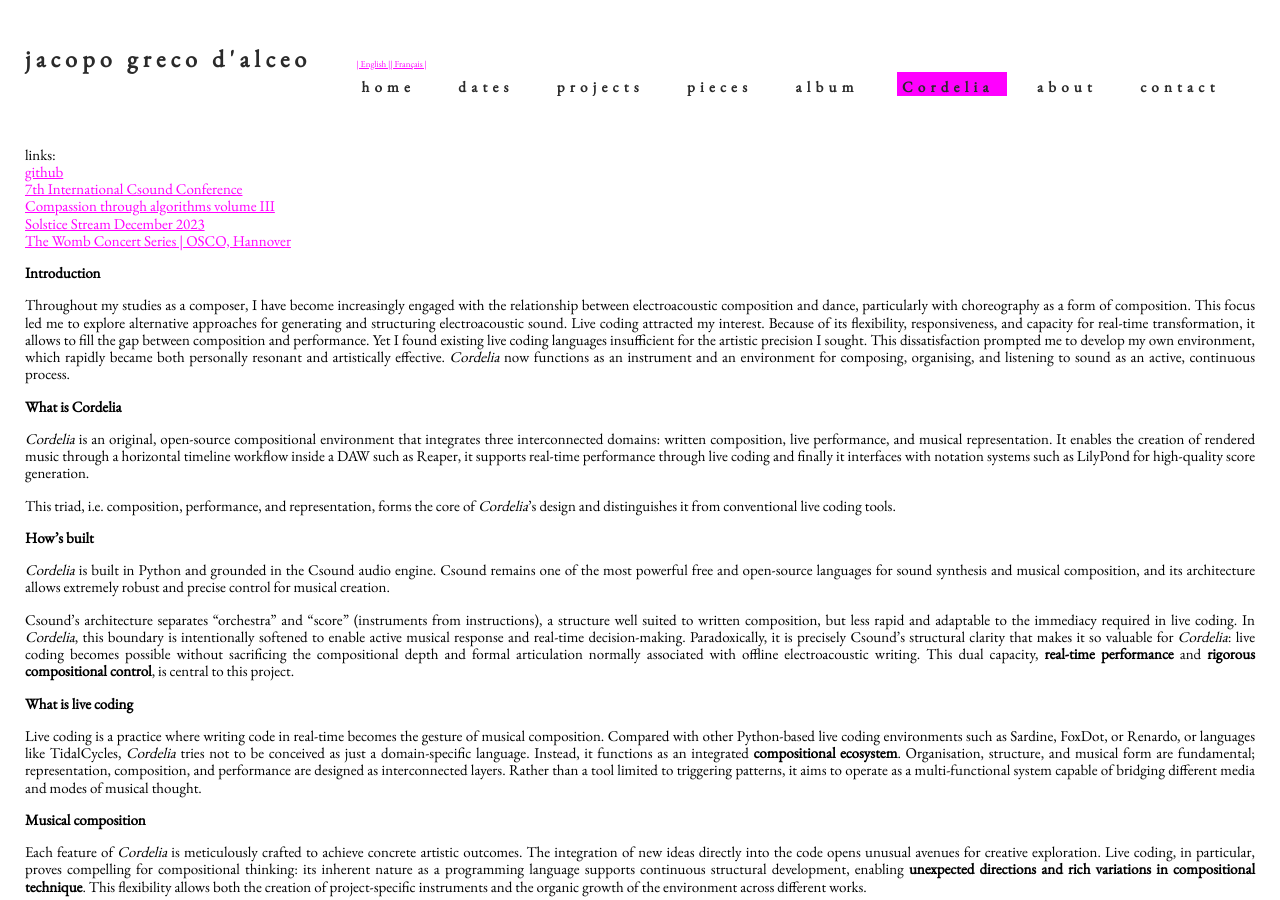
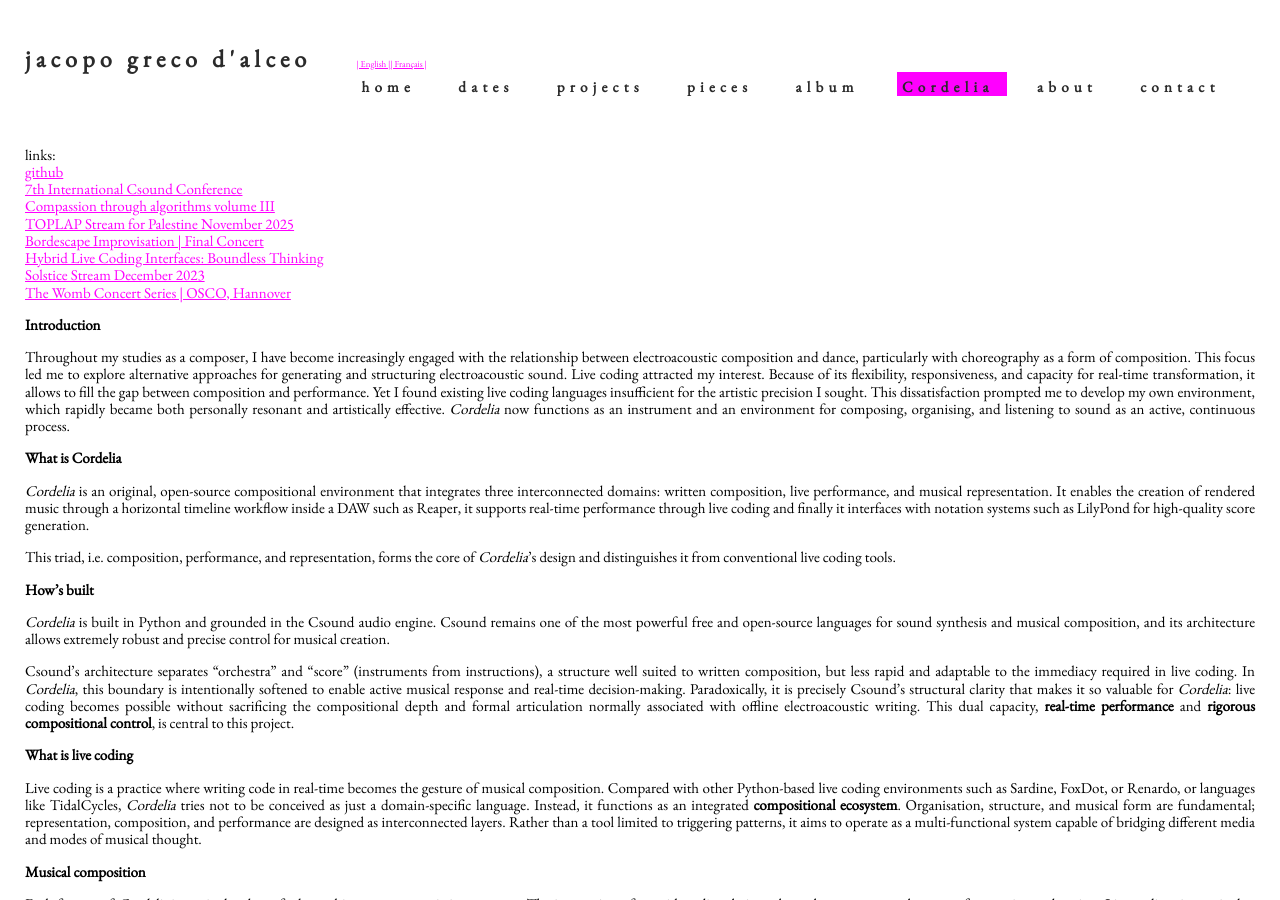
Before and after one commit to jacopogrecodalceo/jacopogrecodalceo.github.io, a Jekyll site: the page built from content/_en/cordelia.md, in a window 1280 px wide and 900 px high. Built offline with Jekyll 4.4.1, drawn with Linux system fonts in a browser that asks for light colours.

Commit message:
update links in cordelia

```diff
--- a/content/_en/cordelia.md
+++ b/content/_en/cordelia.md
@@ -6,6 +6,9 @@ links:<br>
 [github](https://github.com/jacopogrecodalceo/CORDELIA)<br>
 [7th International Csound Conference](https://www.mdw.ac.at/icsc2024/img/ICSC2024_Book_of_Abstracts_web.pdf)<br>
 [Compassion through algorithms volume III](https://algorave.bandcamp.com/track/not-what-we-ought-to-say)<br>
+[TOPLAP Stream for Palestine November 2025](https://archive.org/details/toplap-palestine-nov2025-jacopo-greco-d-alceo)<br>
+[Bordescape Improvisation | Final Concert](https://youtu.be/En3q84WpjhI?si=WIEJTw6GTjyhAuWl&t=2994)<br>
+[Hybrid Live Coding Interfaces: Boundless Thinking](https://www.youtube.com/live/QIxhGh35Bbc?t=1639s)<br>
 [Solstice Stream December 2023](https://youtu.be/QJQd7yuO58k?si=3fl-UIDvgpb0tdrM)<br>
 [The Womb Concert Series | OSCO, Hannover](https://youtu.be/zdYVUG-V67o?si=thq-qfEY-r8ncWrd)<br>
 
```
Also changed, not shown: content/_fr/cordelia.md (+4 -0 lines).
